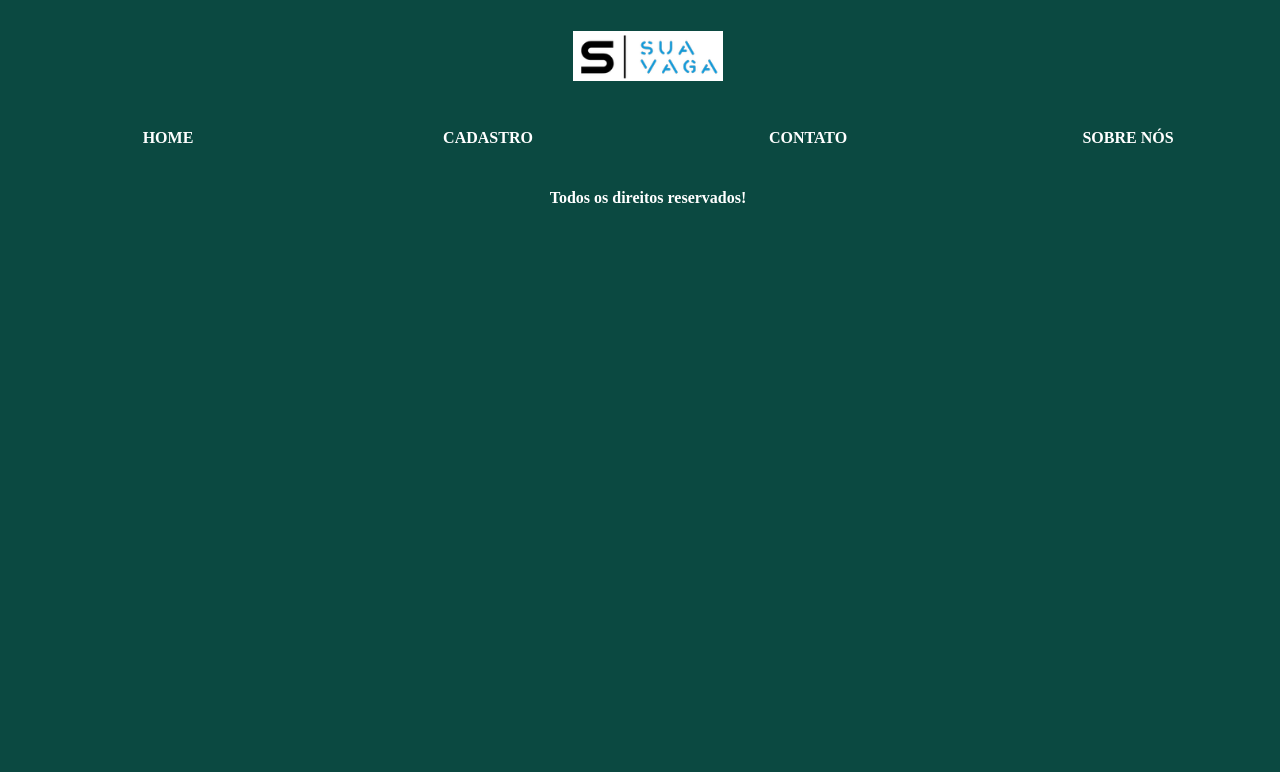
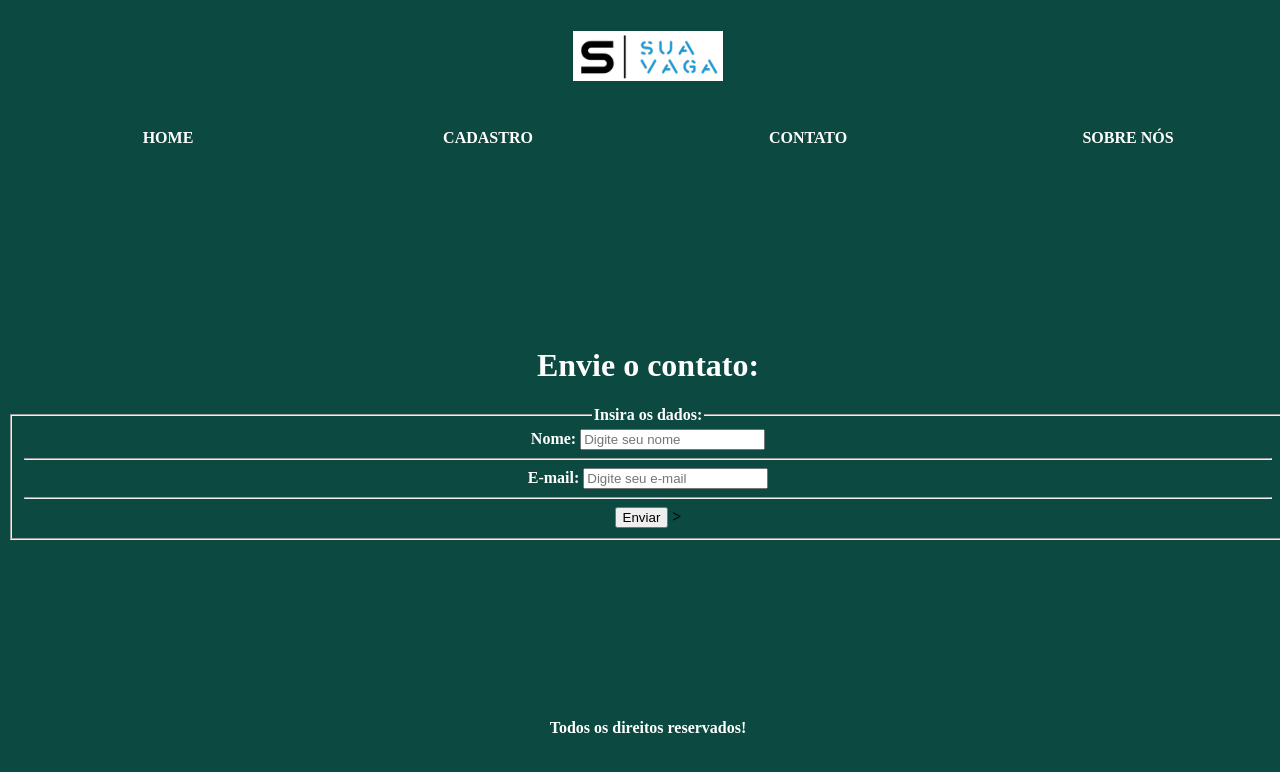
Before and after one commit to pereirasts/CursoDevMDBA, a plain HTML site: page HTML/Projeto/EXERCÍCIO11-06-22/contato.v2.html in a window 1280 px wide. Drawn offline with Linux system fonts and the light colour scheme; files whose address does not match are found by name.

Commit message:
Update contato.v2.html

```diff
--- a/HTML/Projeto/EXERCÍCIO11-06-22/contato.v2.html
+++ b/HTML/Projeto/EXERCÍCIO11-06-22/contato.v2.html
@@ -32,6 +32,30 @@
             </th>
           </tr>
      </thead>
+     <tbody>
+      <tr height="530">
+        <th colspan="4">
+          <h1 style="color: #fff;">Envie o contato:</h1>
+          <form action="enviar.html" method="get">
+            <fieldset>
+              <legend style="color: #fff;">Insira os dados:</legend>
+              <label style="color: #fff;" for="nome">Nome:
+                <input type="text" required name="nome" value="" placeholder="Digite seu nome" />
+              </label>
+              <br />
+              <hr>
+              <label style="color: #fff;" for="nome">E-mail:
+                <input required type="email" name="nome" value="" placeholder="Digite seu e-mail" />
+              </label>
+              <br />
+              <hr>
+              <input type="submit" value="Enviar"> <!--Como exibir mensagem: Sua mensagem foi enviada com sucesso!-->>
+            </fieldset>
+          </form>
+        </th>
+      </tr>
+
+    </tbody>
 
      <tfoot height="10">
       <tr>
```
